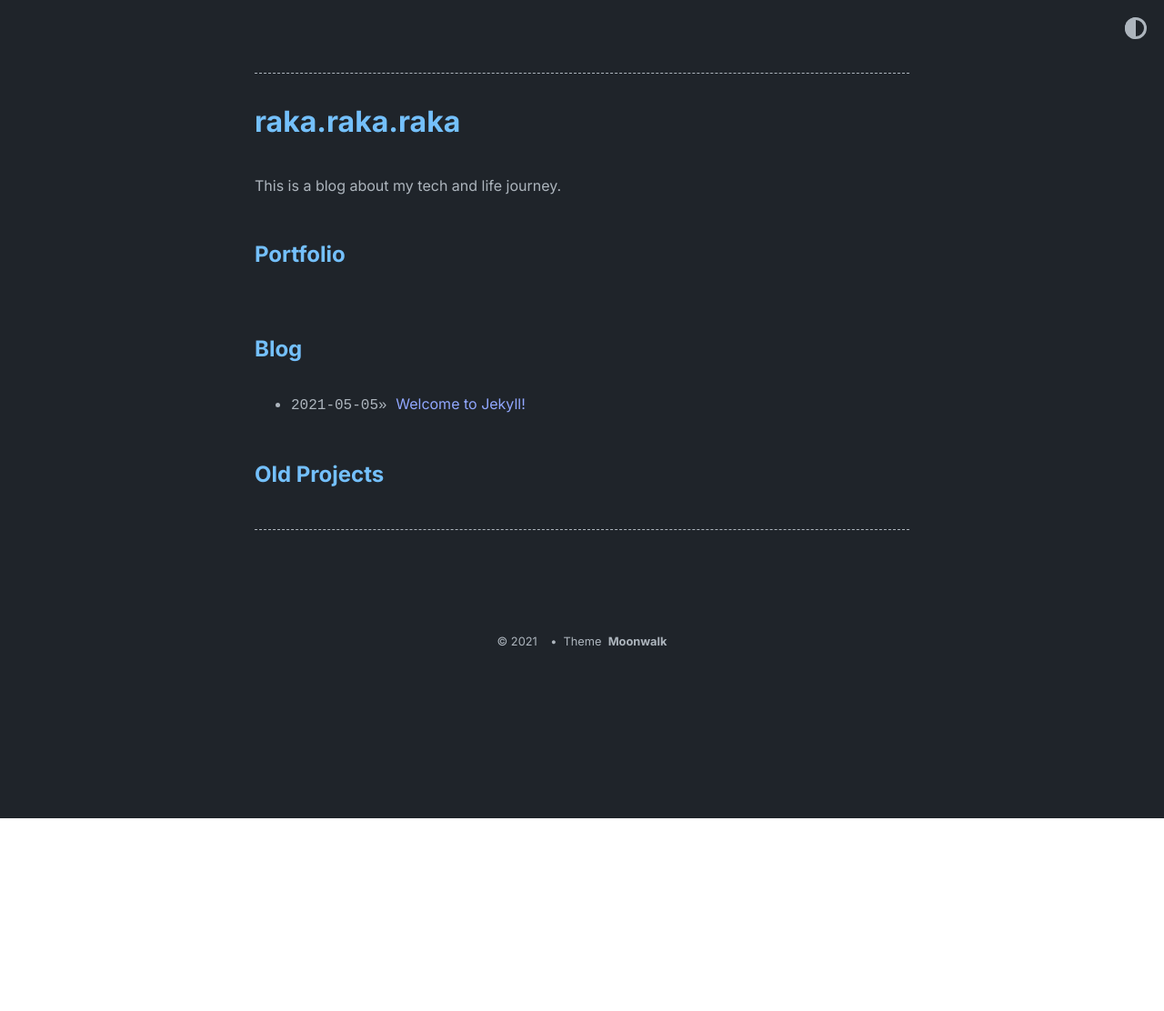
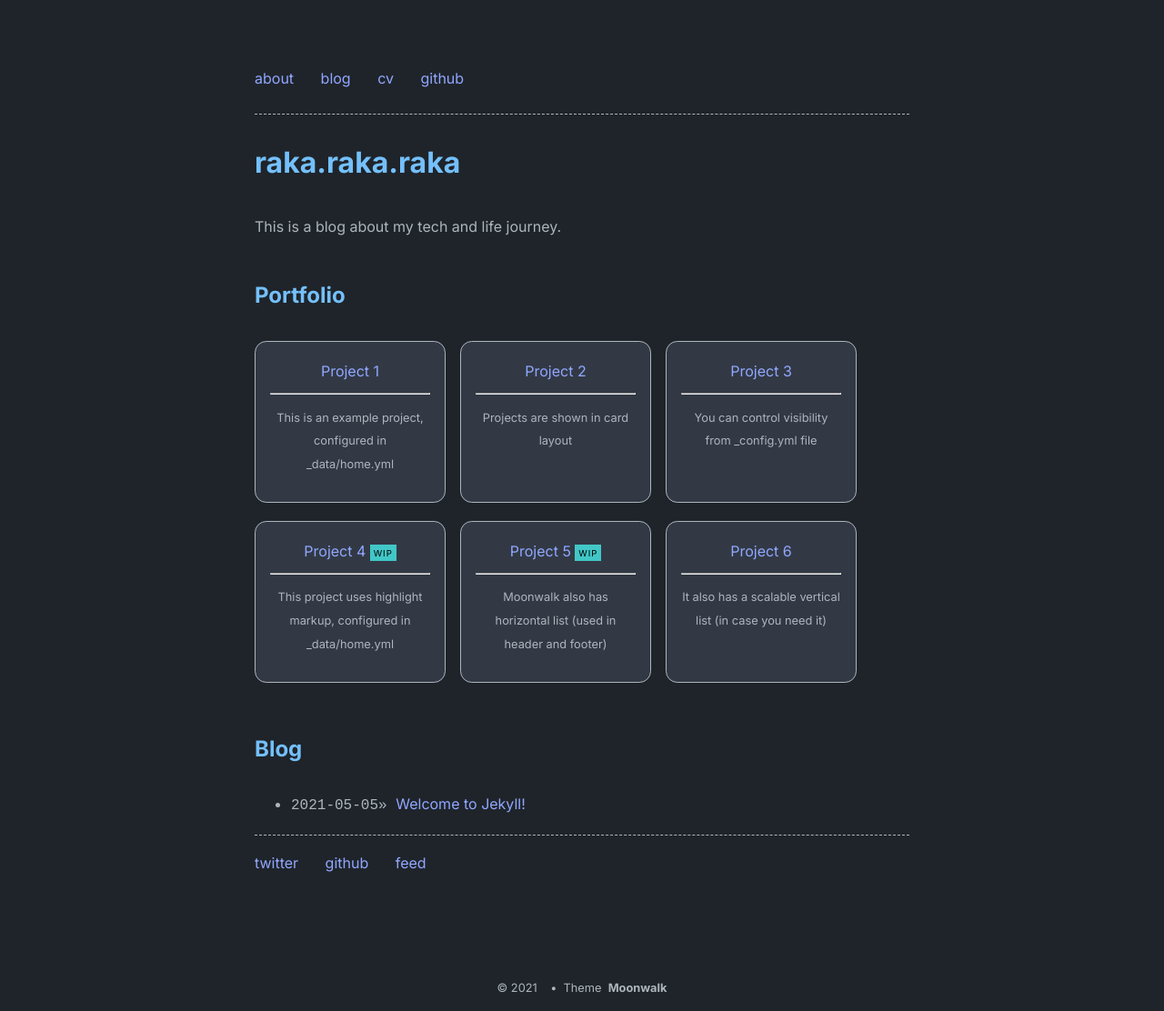
Before and after one commit to Rakagami/rakagami.github.io, a Jekyll site: the page built from index.md, in a window 1280 px wide. Shown: the whole page at 91% size. Built offline with Jekyll 4.4.1, drawn with Linux system fonts in a browser that asks for light colours; before the commit the page ends 900 px from its top, so only the background shows below that.

Commit message:
Added default template from moonwalk theme

```diff
--- a/_config.yml
+++ b/_config.yml
@@ -15,7 +15,7 @@ remote_theme: abhinavs/moonwalk
 
 theme_config:
     appearance: "dark" # can be "light", "dark" or "auto"
-    appearance_toggle: true # if appearance can be switched by user
+    appearance_toggle: false # if appearance can be switched by user
     back_home_text: "home.." # customize text for homepage link in post layout
     date_format: "%Y-%m-%d" # customize how date is formatted
     show_description: true # show blog description
@@ -25,7 +25,7 @@ theme_config:
     # following keys are using to create home layout
     show_projects: true # show projects as cards, add in _data/home.yml
     show_blog: true # show blog posts added in _posts
-    show_old_projects: true # show old projects as cards, add in _data/home.yml
+    show_old_projects: false # show old projects as cards, add in _data/home.yml
     show_misc_list: false # show generic vertical list for misc details, add _data/home.yml
     # options for "home" page
     home:
--- /dev/null
+++ b/_data/home.yml
@@ -0,0 +1,49 @@
+navbar_entries:
+  - title: about
+    url: about
+
+  - title: blog
+    url: blog
+
+  - title: cv
+    url: about
+
+  - title: github
+    url: https://github.com/Rakagami
+
+project_entries:
+  - title: Project 1
+    url: overview-post
+    desc: This is an example project, configured in _data/home.yml
+
+  - title: Project 2
+    url: overview-post
+    desc: Projects are shown in card layout
+
+  - title: Project 3
+    url: overview-post
+    desc: You can control visibility from _config.yml file
+
+  - title: Project 4
+    url: overview-post
+    desc: This project uses highlight markup, configured in _data/home.yml
+    highlight: WIP
+
+  - title: Project 5
+    url: overview-post
+    desc: Moonwalk also has horizontal list (used in header and footer)
+    highlight: WIP
+
+  - title: Project 6
+    url: overview-post
+    desc: It also has a scalable vertical list (in case you need it)
+
+footer_entries:
+  - title: twitter
+    url: https://twitter.com/rakagami0
+
+  - title: github
+    url: https://github.com/rakagami
+
+  - title: feed
+    url: feed.xml
--- /dev/null
+++ b/about.md
@@ -0,0 +1,8 @@
+---
+layout: post
+title: About
+---
+
+This is an example page!
+
+Actually, it has the same layout of a post...
--- /dev/null
+++ b/blog.md
@@ -0,0 +1,3 @@
+---
+layout: blog
+---
--- a/index.md
+++ b/index.md
@@ -1,6 +1,3 @@
 ---
-# Feel free to add content and custom Front Matter to this file.
-# To modify the layout, see https://jekyllrb.com/docs/themes/#overriding-theme-defaults
-
 layout: home
 ---
```
Also changed, not shown: _layouts/blog.html (added, +10 -0 lines), _layouts/post.html (added, +8 -0 lines), _posts/2021-05-05-welcome-to-jekyll.markdown (+8 -0 lines).
